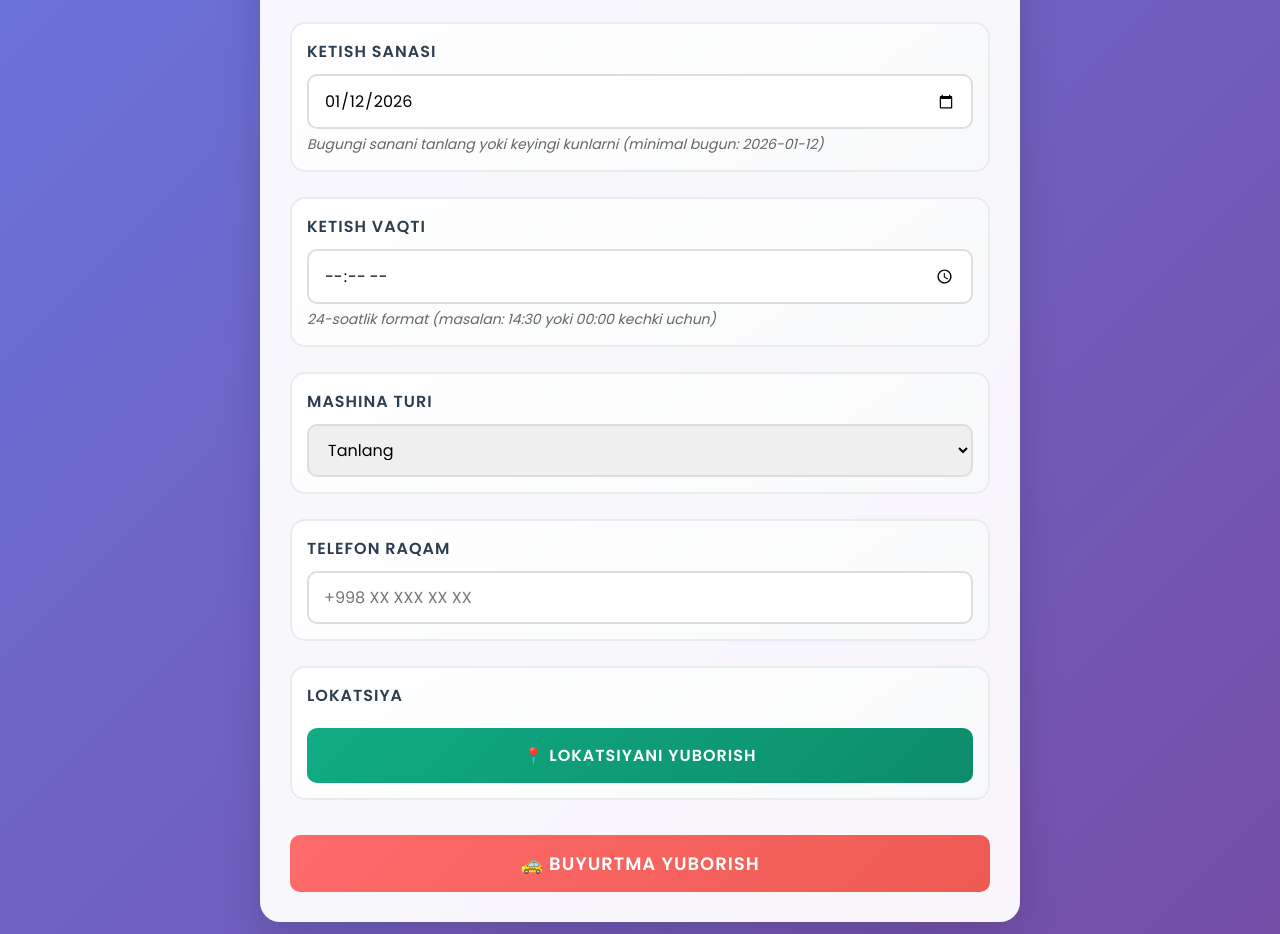
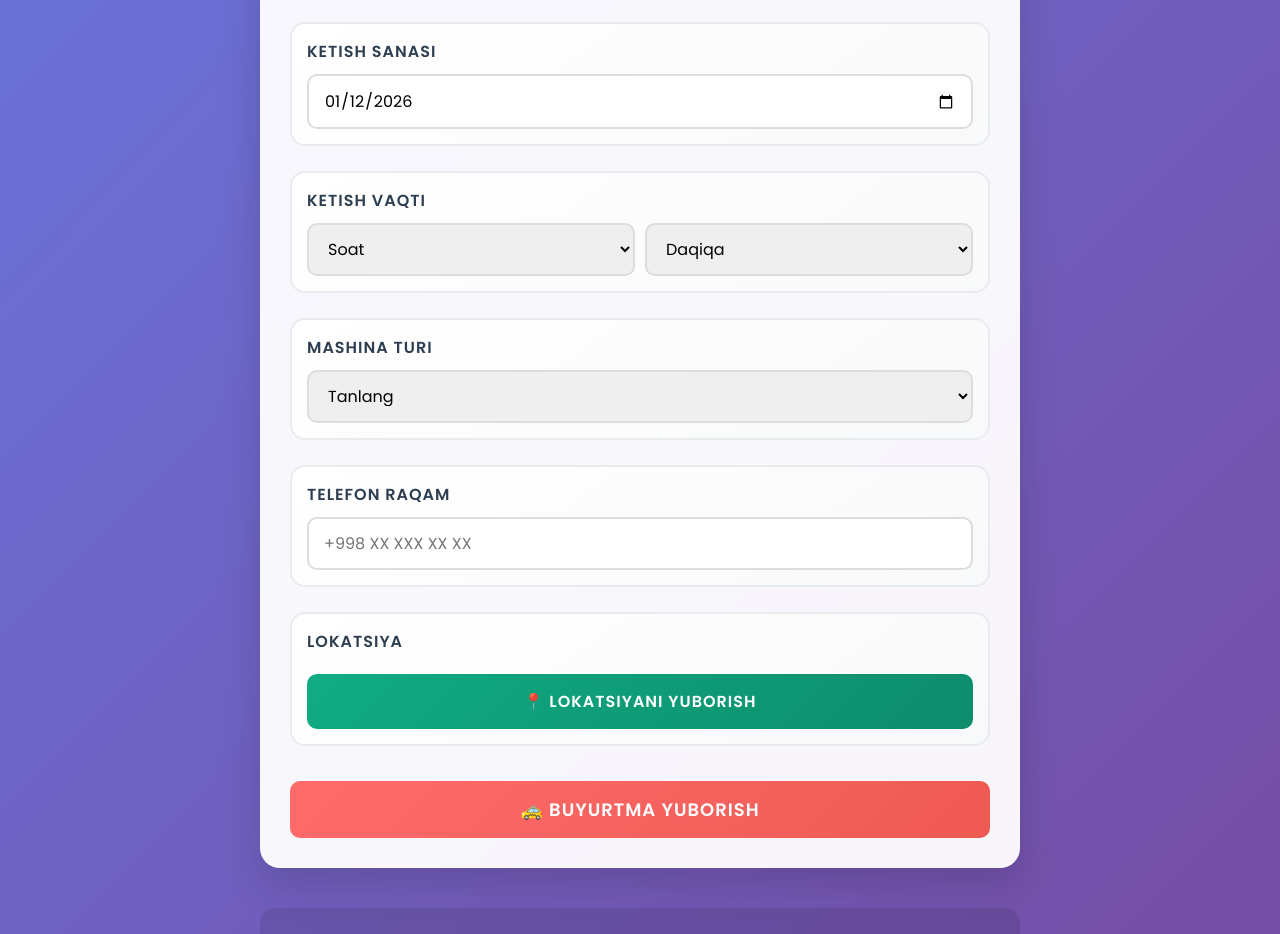
Before and after one commit to aasqaraliyev6-wq/fargona-taksi, a plain HTML site: page index.html in a window 1280 px wide. Shown: the part 784-1718 px from the top of the page. Drawn offline with Linux system fonts and the light colour scheme.

Commit message:
Add time selection for departure time input

```diff
--- a/index.html
+++ b/index.html
@@ -17,6 +17,8 @@
         .form-group label { display: block; margin-bottom: 10px; font-weight: 600; color: #2c3e50; font-size: 16px; text-transform: uppercase; letter-spacing: 1px; }
         select, input { width: 100%; padding: 12px 15px; border: 2px solid #ddd; border-radius: 10px; font-size: 16px; font-family: 'Poppins', sans-serif; transition: border-color 0.3s ease; }
         select:focus, input:focus { outline: none; border-color: #ff6b6b; box-shadow: 0 0 10px rgba(255, 107, 107, 0.2); }
+        .time-group { display: flex; gap: 10px; }
+        .time-group select { flex: 1; }
         .btn { background: linear-gradient(135deg, #ff6b6b 0%, #ee5a52 100%); color: white; padding: 15px; border: none; border-radius: 10px; width: 100%; cursor: pointer; font-size: 18px; font-weight: 600; margin-top: 10px; text-transform: uppercase; letter-spacing: 1px; transition: transform 0.3s ease; }
         .btn:hover { transform: translateY(-2px); box-shadow: 0 8px 20px rgba(255, 107, 107, 0.3); }
         .location-btn { background: linear-gradient(135deg, #10ac84 0%, #0d8c6b 100%); color: white; border: none; padding: 15px; border-radius: 10px; width: 100%; cursor: pointer; font-size: 16px; font-weight: 600; margin-top: 10px; text-transform: uppercase; letter-spacing: 1px; transition: transform 0.3s ease; }
@@ -26,7 +28,6 @@
         .success { background: linear-gradient(135deg, #d4edda 0%, #a8e6cf 100%); color: #155724; padding: 15px; border-radius: 10px; margin: 15px 0; display: none; font-weight: 600; text-align: center; }
         .contact-number { font-size: 18px; font-weight: 700; color: white; margin: 10px 0; text-shadow: 1px 1px 2px rgba(0,0,0,0.5); }
         h1 { font-weight: 700; font-size: 2rem; margin-bottom: 5px; text-shadow: 2px 2px 4px rgba(0,0,0,0.2); }
-        .datetime-note { font-size: 14px; color: #666; margin-top: 5px; font-style: italic; }
     </style>
 </head>
 <body>
@@ -101,12 +102,53 @@
             <div class="form-group">
                 <label>Ketish sanasi</label>
                 <input type="date" id="departureDate" required>
-                <div class="datetime-note">Bugungi sanani tanlang yoki keyingi kunlarni (minimal bugun: 2026-01-12)</div>
             </div>
             <div class="form-group">
                 <label>Ketish vaqti</label>
-                <input type="time" id="departureTime" lang="sv" required>
-                <div class="datetime-note">24-soatlik format (masalan: 14:30 yoki 00:00 kechki uchun)</div>
+                <div class="time-group">
+                    <select id="hour" required>
+                        <option value="">Soat</option>
+                        <option value="00">00</option>
+                        <option value="01">01</option>
+                        <option value="02">02</option>
+                        <option value="03">03</option>
+                        <option value="04">04</option>
+                        <option value="05">05</option>
+                        <option value="06">06</option>
+                        <option value="07">07</option>
+                        <option value="08">08</option>
+                        <option value="09">09</option>
+                        <option value="10">10</option>
+                        <option value="11">11</option>
+                        <option value="12">12</option>
+                        <option value="13">13</option>
+                        <option value="14">14</option>
+                        <option value="15">15</option>
+                        <option value="16">16</option>
+                        <option value="17">17</option>
+                        <option value="18">18</option>
+                        <option value="19">19</option>
+                        <option value="20">20</option>
+                        <option value="21">21</option>
+                        <option value="22">22</option>
+                        <option value="23">23</option>
+                    </select>
+                    <select id="minute" required>
+                        <option value="">Daqiqa</option>
+                        <option value="0">00</option>
+                        <option value="5">05</option>
+                        <option value="10">10</option>
+                        <option value="15">15</option>
+                        <option value="20">20</option>
+                        <option value="25">25</option>
+                        <option value="30">30</option>
+                        <option value="35">35</option>
+                        <option value="40">40</option>
+                        <option value="45">45</option>
+                        <option value="50">50</option>
+                        <option value="55">55</option>
+                    </select>
+                </div>
             </div>
             <div class="form-group">
                 <label>Mashina turi</label>
@@ -146,7 +188,7 @@
     </div>
     <script>
         // Bugungi sanani default qilish va min qo'yish
-        const today = new Date().toISOString().split('T')[0]; // 2026-01-12
+        const today = new Date().toISOString().split('T')[0];
         document.getElementById('departureDate').value = today;
         document.getElementById('departureDate').min = today;
 
@@ -179,10 +221,11 @@
             const destination = document.getElementById('destination').value;
             const passengers = document.getElementById('passengers').value;
             const departureDate = document.getElementById('departureDate').value;
-            const departureTime = document.getElementById('departureTime').value;
+            const hour = document.getElementById('hour').value;
+            const minute = document.getElementById('minute').value.padStart(2, '0');
             const vehicleType = document.getElementById('vehicleType').value;
             const phone = document.getElementById('phone').value;
-            if(!pickup || !destination || !passengers || !departureDate || !departureTime || !vehicleType || !phone) {
+            if(!pickup || !destination || !passengers || !departureDate || !hour || !minute || !vehicleType || !phone) {
                 alert('❌ Iltimos, barcha maydonlarni to\'ldiring!');
                 return;
             }
@@ -194,34 +237,30 @@
                 alert('❌ Iltimos, avval lokatsiyangizni yuboring!');
                 return;
             }
-            // Sana va vaqtni birlashtirish
-            const departureDateTimeStr = `${departureDate}T${departureTime}`;
+            // Vaqtni 24-soatlik formatda birlashtirish
+            const timeStr = hour + ':' + minute;
+            const departureDateTimeStr = `${departureDate}T${timeStr}`;
             const departureDateTime = new Date(departureDateTimeStr);
-            // Telegram bot orqali yuborish (guruhga tushadi)
+            // Telegram bot orqali yuborish
             const botToken = '7834547756:AAFU2oAnmwVhlw43Mfodm6AKAdPD4t5DoK0';
             const chatId = '-1002503400045';
 
-            // Datetime'ni o'zbekcha formatda ko'rsatish (sana oldin, keyin vaqt, 24-soatlik + ertalab/kechqurun)
+            // Xabarda 24-soatlik format + davr
             const datePart = departureDateTime.toLocaleDateString('uz-UZ', {
                 day: 'numeric',
                 month: 'long',
                 year: 'numeric'
             });
-            const timePart = departureDateTime.toLocaleTimeString('uz-UZ', {
-                hour: '2-digit',
-                minute: '2-digit',
-                hour12: false  // 24-soatlik format
-            });
-            const hour = departureDateTime.getHours();
+            const hourNum = parseInt(hour);
             let period = '';
-            if (hour < 12) {
+            if (hourNum < 12) {
                 period = 'ertalab';
-            } else if (hour < 18) {
+            } else if (hourNum < 18) {
                 period = 'kunduzi';
             } else {
                 period = 'kechqurun';
             }
-            const formattedDateTime = `${datePart}, ${timePart} (${period})`;
+            const formattedDateTime = `${datePart}, ${timeStr} (${period})`;
 
             const message = `🚕 YANGI BUYURTMA
 📍 Qayerdan: ${pickup}
@@ -254,7 +293,8 @@
                     document.getElementById('destination').value = '';
                     document.getElementById('passengers').value = '';
                     document.getElementById('departureDate').value = today;
-                    document.getElementById('departureTime').value = '';
+                    document.getElementById('hour').value = '';
+                    document.getElementById('minute').value = '';
                     document.getElementById('vehicleType').value = '';
                     document.getElementById('phone').value = '';
                     document.getElementById('locationStatus').style.display = 'none';
@@ -271,7 +311,7 @@
                 alert('❌ Internet aloqasi muammosi. Qaytadan urinib ko\'ring: ' + error.message);
             });
         }
-        // Avtomatik to'ldirish (faqat Farg'ona shahri-Shohimardon uchun, boshqalari uchun qo'lda tanlang)
+        // Avtomatik to'ldirish
         document.getElementById('pickup').addEventListener('change', function() {
             if(this.value === 'Farg\'ona shahri') {
                 document.getElementById('destination').value = 'Shohimardon';
```
